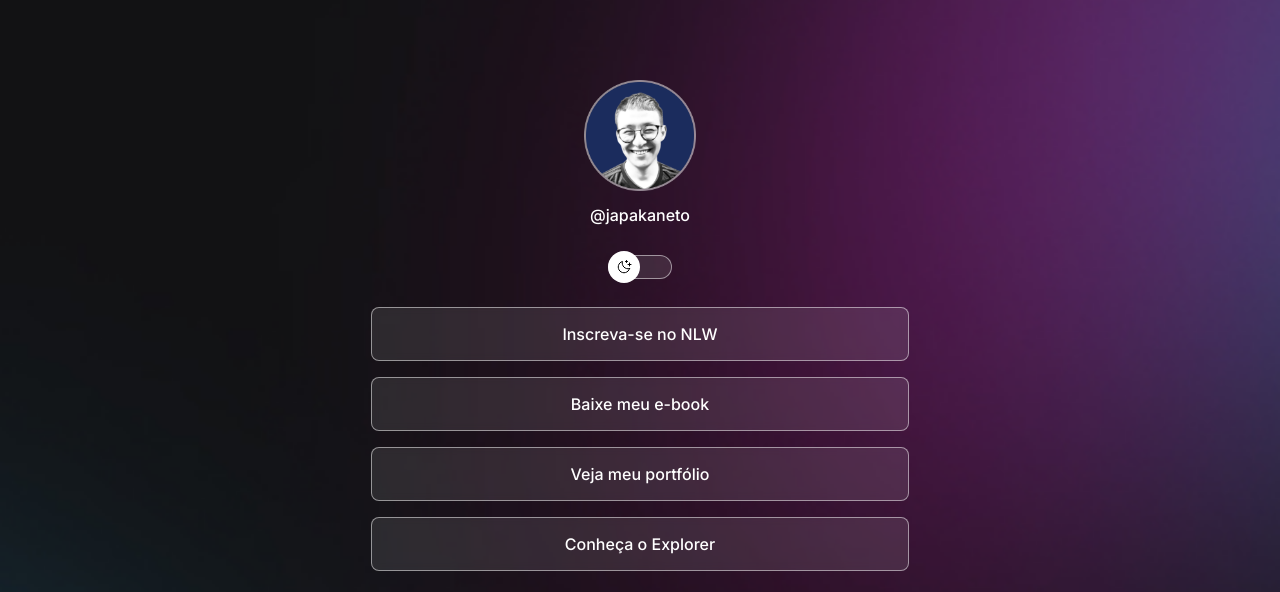
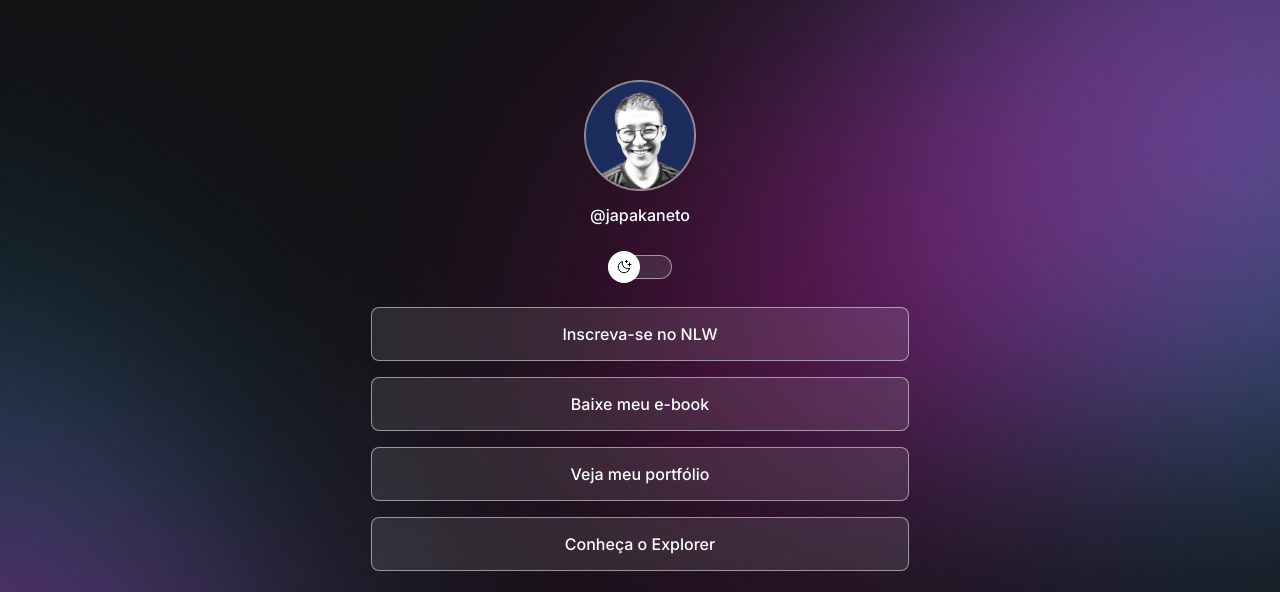
Before and after one commit to JapaKaneto/projeto, a plain HTML site: page index.html in a window 1280 px wide. Shown: the top 592 px of the page. Drawn offline with nearby package versions, Linux system fonts and the light colour scheme.

Commit message:
change background base on media queries

```diff
--- a/styles.css
+++ b/styles.css
@@ -26,6 +26,7 @@
 
 body {
   background: var(--bg-url) no-repeat center/cover;
+  height: 100vh;
 }
 
 body * {
@@ -154,3 +155,13 @@ footer {
   text-align: center;
   font-size: 14px;
 }
+
+@media (min-width: 700px) {
+  :root {
+    --bg-url: url(./assets/bg-dark.jpg);
+  }
+
+  .light {
+    --bg-url: url(./assets/bg-light);
+  }
+}
```
Also changed, not shown: assets/bg-dark.jpg (added), assets/bg-light.jpg (added).
